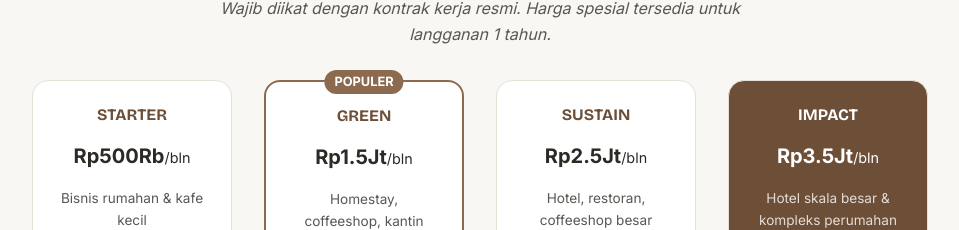
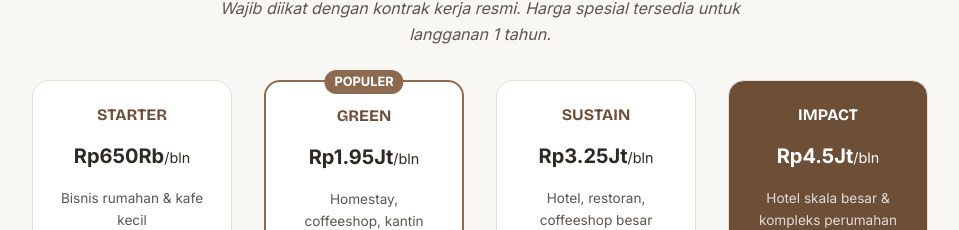
Before and after one commit to arifmmmaulana/tumpuksampah, a React (Vite) app: page / in a window 1280 px wide. Shown: the part 5254-5484 px from the top of the page, without its empty margins (160-1119 px from the left). Built offline with nearby package versions, Linux system fonts and the light colour scheme; no server answers.

Commit message:
update harga paket bisnis

```diff
--- a/src/components/Pricing.jsx
+++ b/src/components/Pricing.jsx
@@ -14,26 +14,26 @@ const householdFeatures = [
 const businessPackages = [
   {
     name: 'STARTER',
-    price: 'Rp500Rb',
+    price: 'Rp650Rb',
     tagline: 'Bisnis rumahan & kafe kecil',
     features: ['5 Ember 20L', '1x pick up / pekan', '10Kg Kompos'],
   },
   {
     name: 'GREEN',
-    price: 'Rp1.5Jt',
+    price: 'Rp1.95Jt',
     tagline: 'Homestay, coffeeshop, kantin',
     features: ['10 Ember 20L', '3x pick up / pekan', '25Kg Kompos'],
     popular: true,
   },
   {
     name: 'SUSTAIN',
-    price: 'Rp2.5Jt',
+    price: 'Rp3.25Jt',
     tagline: 'Hotel, restoran, coffeeshop besar',
     features: ['20 Ember 20L', '3x pick up / pekan', 'Laporan Sampah', '50Kg Kompos'],
   },
   {
     name: 'IMPACT',
-    price: 'Rp3.5Jt',
+    price: 'Rp4.5Jt',
     tagline: 'Hotel skala besar & kompleks perumahan',
     features: ['30 Ember 20L', '3x pick up / pekan', 'Laporan Sampah', '75Kg Kompos'],
     dark: true,
```
